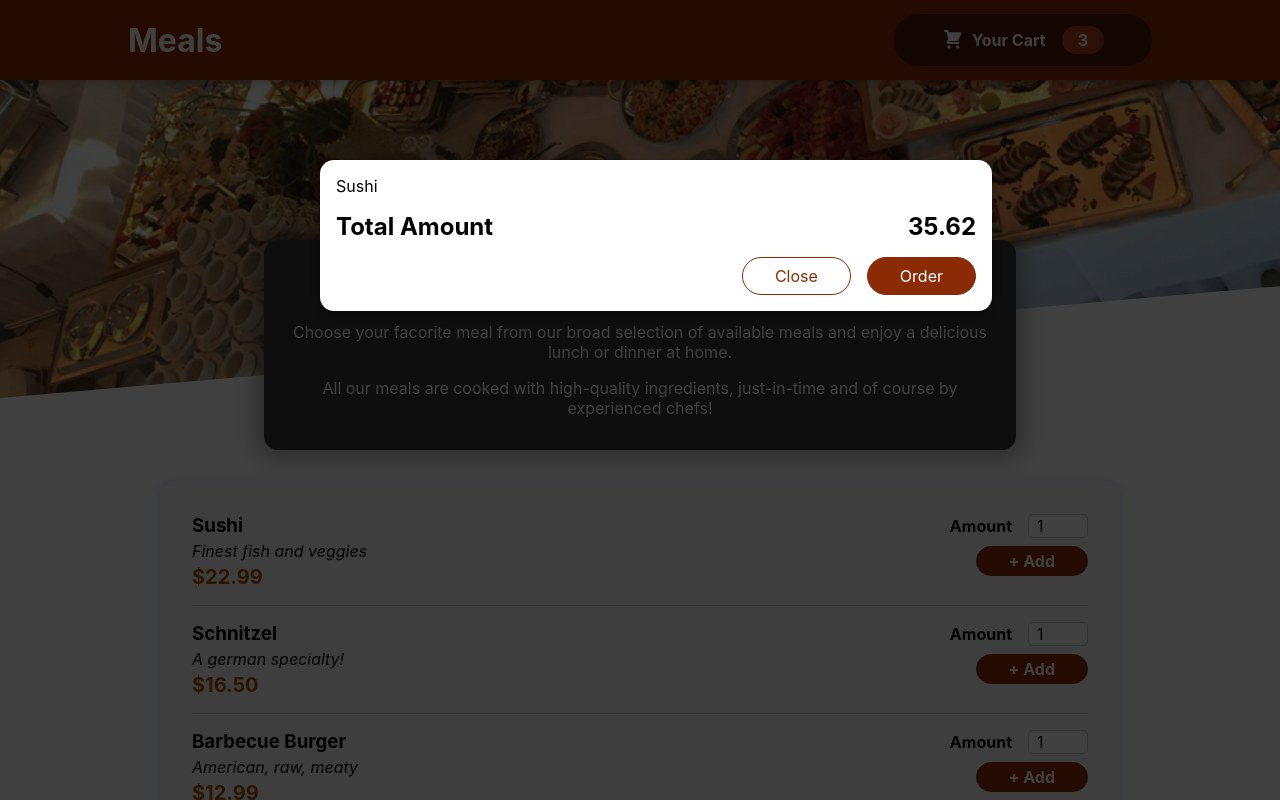
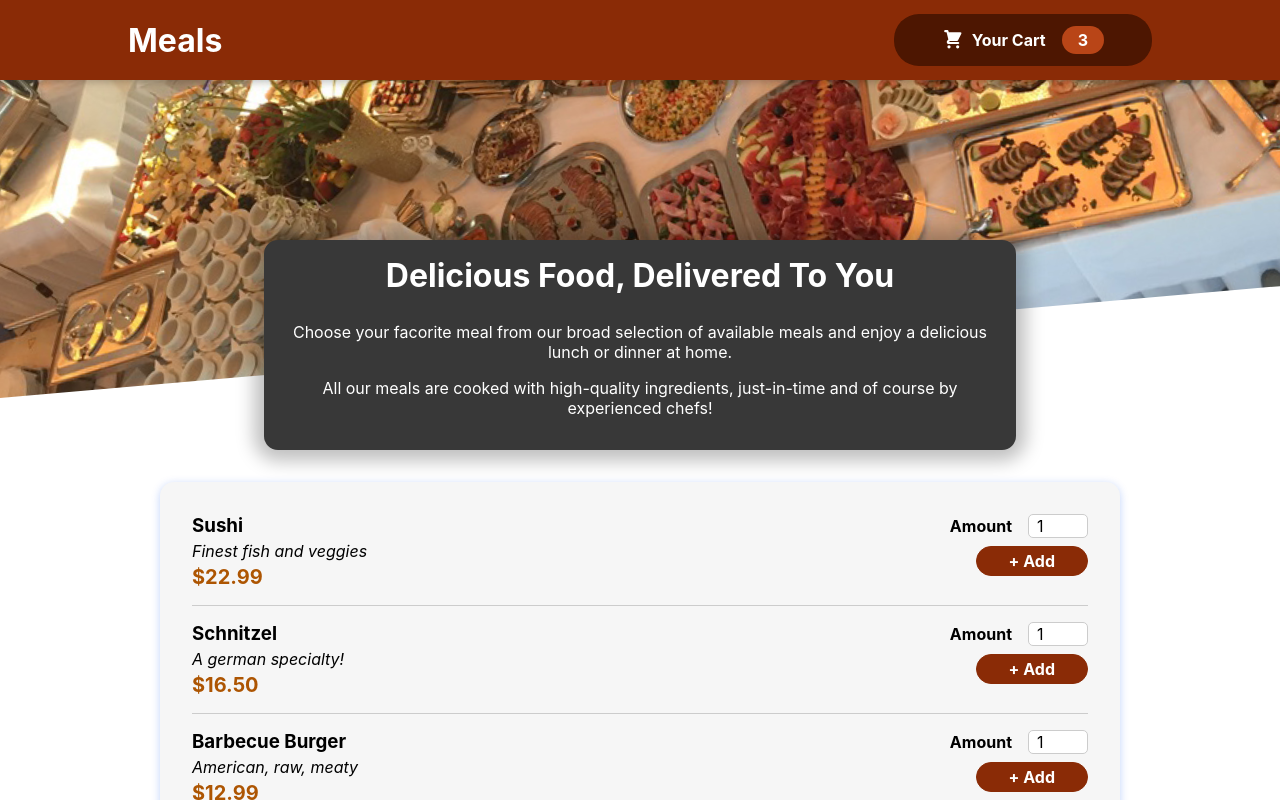
Before and after one commit to janbogosyan/restaurant-menu, a React (Create React App) app: page / in a window 1280 px wide. Shown: the top 800 px of the page. Built offline with nearby package versions, Linux system fonts and the light colour scheme.

Commit message:
Managing Cart & Modal State - closing cart modal backdrop

```diff
--- a/src/App.js
+++ b/src/App.js
@@ -1,14 +1,25 @@
-import { Fragment } from 'react';
+import { Fragment, useState } from 'react';
 
 import Header from "./components/Layout/Header";
 import Meals from './components/Meals/Meals';
 import Cart from './components/Cart/Cart';
 
 function App() {
+
+  const [cartIsShown, setCartIsShown] = useState(false);  //модал за количката за пазаруване
+
+  const showCartHandler = () => {
+    setCartIsShown(true);
+  };
+
+  const hideCartHandler = () => {
+    setCartIsShown(false);
+  };
+
   return (
     <Fragment>
-      <Cart />
-      <Header />
+      {cartIsShown && <Cart onCloseCartModal={hideCartHandler} />}
+      <Header onShowCartModal={showCartHandler} />
       <main>
         <Meals />
       </main>
--- a/src/components/Cart/Cart.js
+++ b/src/components/Cart/Cart.js
@@ -10,14 +10,14 @@ const Cart = props => {
         </ul>
 
     return (
-        <Modal>
+        <Modal onCloseCartModal={props.onCloseCartModal}>
             {cartItems}
             <div className={classes.total}>
                 <span>Total Amount</span>
                 <span>35.62</span>
             </div>
             <div className={classes.actions}>
-                <button className={classes['button--alt']}>Close</button>
+                <button className={classes['button--alt']} onClick={props.onCloseCartModal}>Close</button>
                 <button className={classes.button}>Order</button>
             </div>
         </Modal>
--- a/src/components/Layout/Header.js
+++ b/src/components/Layout/Header.js
@@ -9,7 +9,7 @@ const Header = props => {
         <Fragment>
             <header className={classes.header}>
                 <h1>Meals</h1>
-                <HeaderCartButton />
+                <HeaderCartButton onClickCart={props.onShowCartModal} />
             </header>
             <div className={classes['main-image']}>
                 <img src={mealsImage} alt="Yummy food" />
--- a/src/components/Layout/HeaderCartButton.js
+++ b/src/components/Layout/HeaderCartButton.js
@@ -4,7 +4,7 @@ import classes from './HeaderCartButton.module.css';
 const HeaderCartButton = props => {
 
     return (
-        <button className={classes.button}>
+        <button className={classes.button} onClick={props.onClickCart}>
             <span className={classes.icon}>
                 <CartIcon />
             </span>
--- a/src/components/UI/Modal.js
+++ b/src/components/UI/Modal.js
@@ -1,11 +1,11 @@
 import { Fragment } from 'react';
-import  ReactDOM  from 'react-dom';
+import ReactDOM from 'react-dom';
 
 import classes from './Modal.module.css';
 
 
 const Backdrop = props => {
-    return <div className={classes.backdrop} />
+    return <div className={classes.backdrop} onClick={props.onCloseCartModal} />
 };
 
 const ModalOverlay = props => {
@@ -21,7 +21,7 @@ const portalElement = document.getElementById('overlays')
 const Modal = props => {
     return (
         <Fragment>
-            {ReactDOM.createPortal(<Backdrop />, portalElement)}
+            {ReactDOM.createPortal(<Backdrop onCloseCartModal={props.onCloseCartModal} />, portalElement)}
             {ReactDOM.createPortal(<ModalOverlay>{props.children}</ModalOverlay>, portalElement)}
         </Fragment>
     );
```
